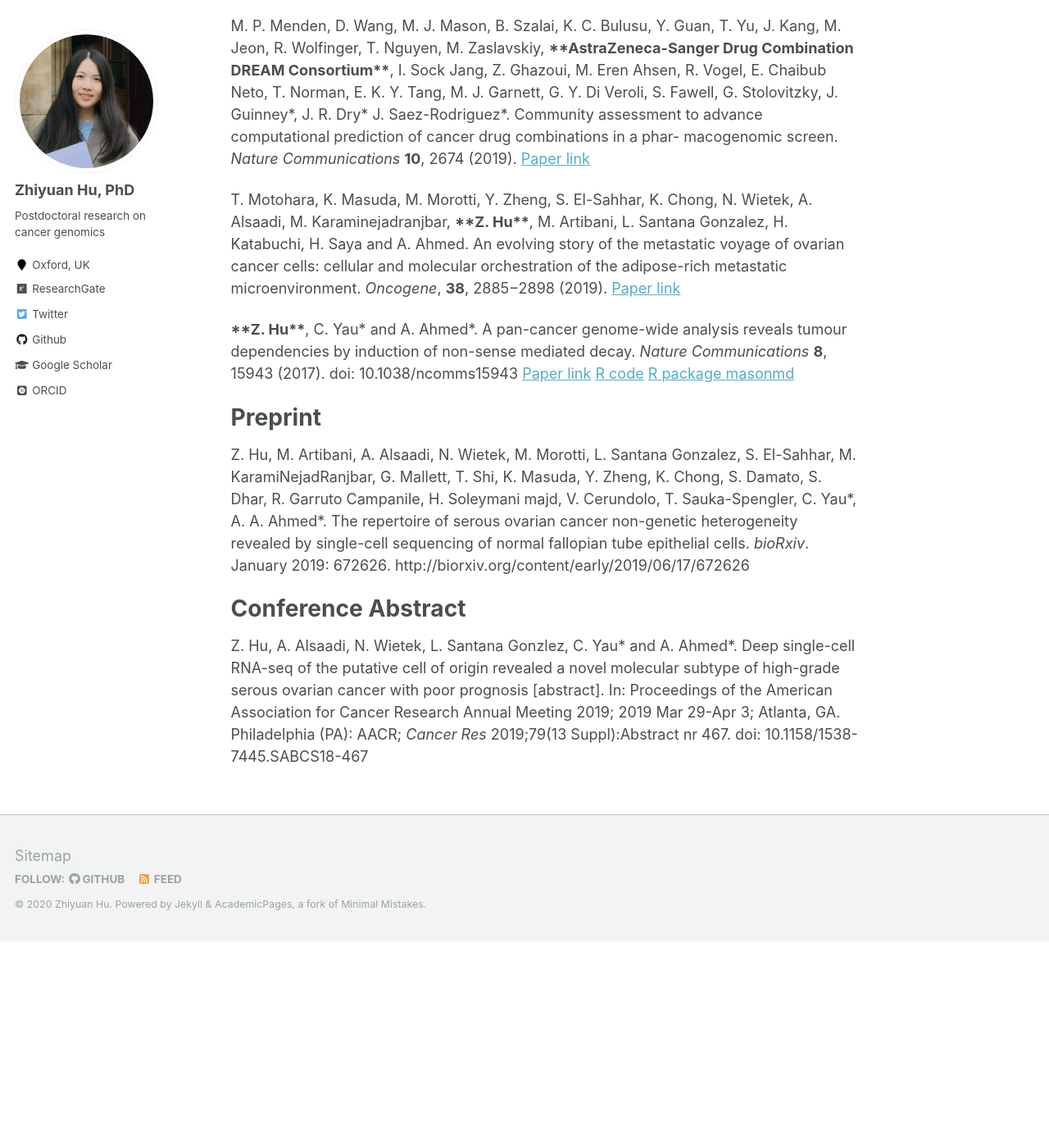
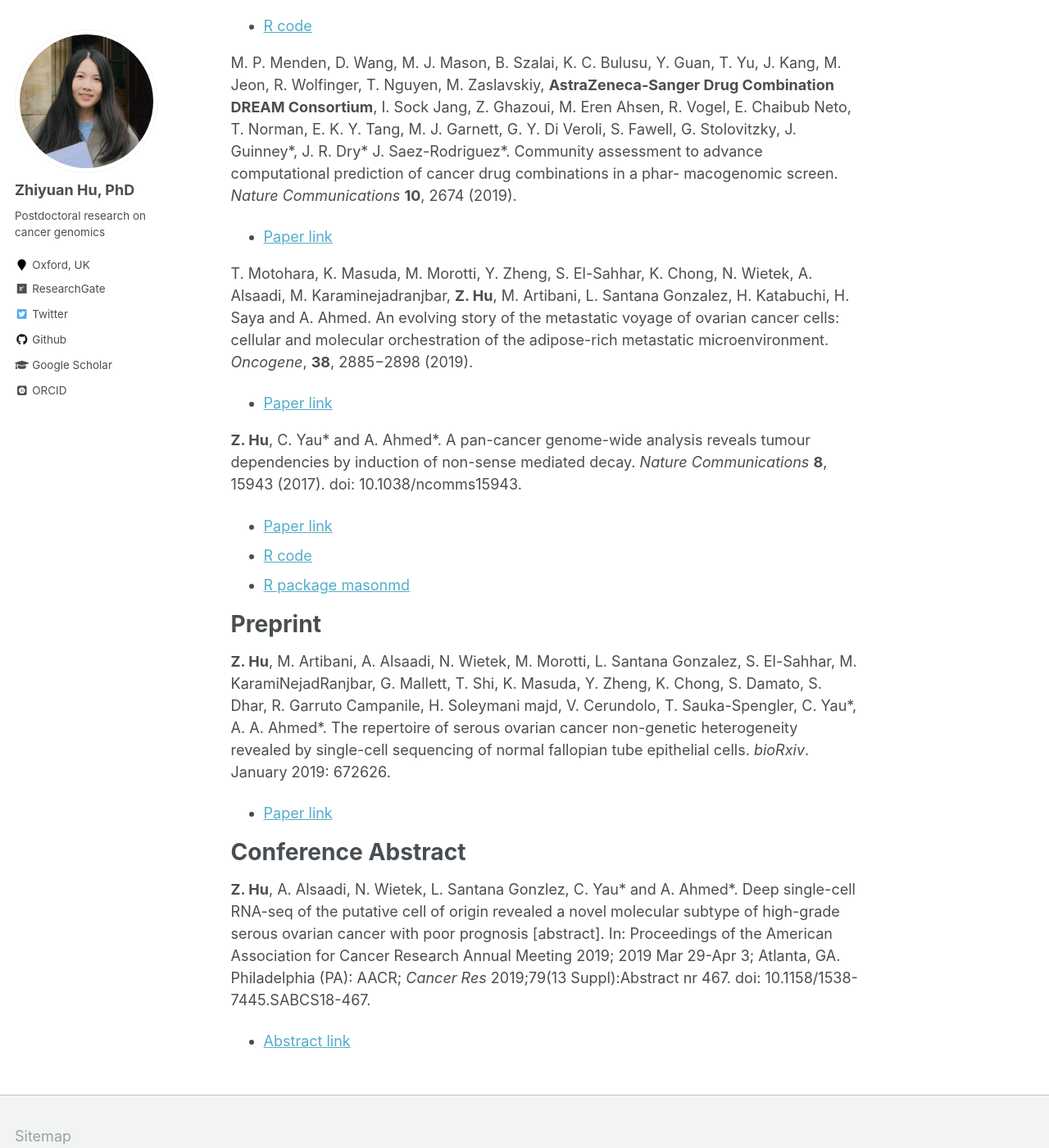
Before and after one commit to ZYBunnyHu/ZYBunnyHu.github.io, a Jekyll site: the page built from _pages/about.md, in a window 1280 px wide and 1400 px high, scrolled down 662 px. Shown: the whole window at 82% size. Built offline with Jekyll 4.4.1, drawn with Linux system fonts in a browser that asks for light colours; some web fonts are replaced; before the commit the page ends 1810 px from its top, so only the background shows below that; some of the changed text lies outside the part shown.

Commit message:
Adjust bio and cv

```diff
--- a/_pages/about.md
+++ b/_pages/about.md
@@ -8,37 +8,51 @@
   - /about.html
 ---
 
-Research interest: Cancer functional genomics, single cell, statistics
-
 Zhiyuan is currently a postdoc in Professor Ahmed's group.
 
 After learning biological science for four years in Peking University, the top university in China, she graduated with the first ranking from the [Honors Program](http://web.bio.pku.edu.cn/UHPB/). During her DPhil at the Wellcome Centre for Human Genetics and the MRC Weatherall Institute of Molecular Medicine, University of Oxford, she was co-supervised by [Professor Ahmed Ahmed](https://www.imm.ox.ac.uk/people/ahmed-ahmed) and [Professor Christopher Yau](https://cwcyau.github.io). She studied nonsense-mediated decay in the pan-cancer genomes and single-cell transcriptomics of the origin of ovarian cancer.
 
+**Research interest**: Cancer functional genomics, single cell, statistics
+
+
+
 Publications
 ======
 
-__**Z. Hu**__, M. Artibani, A. Alsaadi, N. Wietek, M. Morotti, L. Santana Gonzalez, S. El-Sahhar, M. KaramiNejadRanjbar, G. Mallett, T. Shi, K. Masuda, Y. Zheng, K. Chong, S. Damato, S. Dhar, R. Garruto Campanile, H. Soleymani majd, V. Cerundolo, T. Sauka-Spengler, C. Yau\*, A. A. Ahmed\*. The repertoire of serous ovarian cancer non-genetic heterogeneity revealed by single-cell sequencing of normal fallopian tube epithelial cells. *Cancer Cell* (In press) (\* co-corresponding authors)
-[R code](https://github.com/zhiyhu/scFT-paper)
+__Z. Hu__, M. Artibani, A. Alsaadi, N. Wietek, M. Morotti, L. Santana Gonzalez, S. El-Sahhar, M. KaramiNejadRanjbar, G. Mallett, T. Shi, K. Masuda, Y. Zheng, K. Chong, S. Damato, S. Dhar, R. Garruto Campanile, H. Soleymani majd, V. Cerundolo, T. Sauka-Spengler, C. Yau\*, A. A. Ahmed\*. The repertoire of serous ovarian cancer non-genetic heterogeneity revealed by single-cell sequencing of normal fallopian tube epithelial cells. *Cancer Cell* (In press) (\* co-corresponding authors)
 
-M. P. Menden, D. Wang, M. J. Mason, B. Szalai, K. C. Bulusu, Y. Guan, T. Yu, J. Kang, M. Jeon, R. Wolfinger, T. Nguyen, M. Zaslavskiy, __**AstraZeneca-Sanger Drug Combination DREAM Consortium**__, I. Sock Jang, Z. Ghazoui, M. Eren Ahsen, R. Vogel, E. Chaibub Neto, T. Norman, E. K. Y. Tang, M.
-J. Garnett, G. Y. Di Veroli, S. Fawell, G. Stolovitzky, J. Guinney\*, J. R. Dry\* J. Saez-Rodriguez\*. Community assessment to advance computational prediction of cancer drug combinations in a phar- macogenomic screen. *Nature Communications* **10**, 2674 (2019).
-[Paper link](https://www.nature.com/articles/s41467-019-09799-2)
+* [R code](https://github.com/zhiyhu/scFT-paper)
 
 
-T. Motohara, K. Masuda, M. Morotti, Y. Zheng, S. El-Sahhar, K. Chong, N. Wietek, A. Alsaadi, M. Karaminejadranjbar, __**Z. Hu**__, M. Artibani, L. Santana Gonzalez, H. Katabuchi, H. Saya and A. Ahmed. An evolving story of the metastatic voyage of ovarian cancer cells: cellular and molecular orchestration of the adipose-rich metastatic microenvironment. *Oncogene*, **38**, 2885−2898 (2019).
-[Paper link](https://www.nature.com/articles/s41388-018-0637-x)
+M. P. Menden, D. Wang, M. J. Mason, B. Szalai, K. C. Bulusu, Y. Guan, T. Yu, J. Kang, M. Jeon, R. Wolfinger, T. Nguyen, M. Zaslavskiy, __AstraZeneca-Sanger Drug Combination DREAM Consortium__, I. Sock Jang, Z. Ghazoui, M. Eren Ahsen, R. Vogel, E. Chaibub Neto, T. Norman, E. K. Y. Tang, M.
+J. Garnett, G. Y. Di Veroli, S. Fawell, G. Stolovitzky, J. Guinney\*, J. R. Dry\* J. Saez-Rodriguez\*. Community assessment to advance computational prediction of cancer drug combinations in a phar- macogenomic screen. *Nature Communications* **10**, 2674 (2019).
 
-__**Z. Hu**__, C. Yau\* and A. Ahmed\*. A pan-cancer genome-wide analysis reveals tumour dependencies by induction of non-sense mediated decay. *Nature Communications* **8**, 15943 (2017). doi: 10.1038/ncomms15943
-[Paper link](https://www.nature.com/articles/ncomms15943)
-[R code](https://github.com/zhiyhu/NMD-paper)
-[R package masonmd](https://github.com/zhiyhu/masonmd)
+* [Paper link](https://www.nature.com/articles/s41467-019-09799-2)
+
+
+T. Motohara, K. Masuda, M. Morotti, Y. Zheng, S. El-Sahhar, K. Chong, N. Wietek, A. Alsaadi, M. Karaminejadranjbar, __Z. Hu__, M. Artibani, L. Santana Gonzalez, H. Katabuchi, H. Saya and A. Ahmed. An evolving story of the metastatic voyage of ovarian cancer cells: cellular and molecular orchestration of the adipose-rich metastatic microenvironment. *Oncogene*, **38**, 2885−2898 (2019).
+
+* [Paper link](https://www.nature.com/articles/s41388-018-0637-x)
+
+
+__Z. Hu__, C. Yau\* and A. Ahmed\*. A pan-cancer genome-wide analysis reveals tumour dependencies by induction of non-sense mediated decay. *Nature Communications* **8**, 15943 (2017). doi: 10.1038/ncomms15943.
+
+* [Paper link](https://www.nature.com/articles/ncomms15943)
+* [R code](https://github.com/zhiyhu/NMD-paper)
+* [R package masonmd](https://github.com/zhiyhu/masonmd)
+
 
 
 Preprint
 ======
-Z. Hu, M. Artibani, A. Alsaadi, N. Wietek, M. Morotti, L. Santana Gonzalez, S. El-Sahhar, M. KaramiNejadRanjbar, G. Mallett, T. Shi, K. Masuda, Y. Zheng, K. Chong, S. Damato, S. Dhar, R. Garruto Campanile, H. Soleymani majd, V. Cerundolo, T. Sauka-Spengler, C. Yau\*, A. A. Ahmed\*. The repertoire of serous ovarian cancer non-genetic heterogeneity revealed by single-cell sequencing of normal fallopian tube epithelial cells. *bioRxiv*. January 2019: 672626. http://biorxiv.org/content/early/2019/06/17/672626
+__Z. Hu__, M. Artibani, A. Alsaadi, N. Wietek, M. Morotti, L. Santana Gonzalez, S. El-Sahhar, M. KaramiNejadRanjbar, G. Mallett, T. Shi, K. Masuda, Y. Zheng, K. Chong, S. Damato, S. Dhar, R. Garruto Campanile, H. Soleymani majd, V. Cerundolo, T. Sauka-Spengler, C. Yau\*, A. A. Ahmed\*. The repertoire of serous ovarian cancer non-genetic heterogeneity revealed by single-cell sequencing of normal fallopian tube epithelial cells. *bioRxiv*. January 2019: 672626.
+
+* [Paper link](http://biorxiv.org/content/early/2019/06/17/672626)
+
 
 
 Conference Abstract
 ======
-Z. Hu, A. Alsaadi, N. Wietek, L. Santana Gonzlez, C. Yau\* and A. Ahmed\*. Deep single-cell RNA-seq of the putative cell of origin revealed a novel molecular subtype of high-grade serous ovarian cancer with poor prognosis [abstract]. In: Proceedings of the American Association for Cancer Research Annual Meeting 2019; 2019 Mar 29-Apr 3; Atlanta, GA. Philadelphia (PA): AACR; *Cancer Res* 2019;79(13 Suppl):Abstract nr 467. doi: 10.1158/1538-7445.SABCS18-467
+__Z. Hu__, A. Alsaadi, N. Wietek, L. Santana Gonzlez, C. Yau\* and A. Ahmed\*. Deep single-cell RNA-seq of the putative cell of origin revealed a novel molecular subtype of high-grade serous ovarian cancer with poor prognosis [abstract]. In: Proceedings of the American Association for Cancer Research Annual Meeting 2019; 2019 Mar 29-Apr 3; Atlanta, GA. Philadelphia (PA): AACR; *Cancer Res* 2019;79(13 Suppl):Abstract nr 467. doi: 10.1158/1538-7445.SABCS18-467.
+
+* [Abstract link](https://cancerres.aacrjournals.org/content/79/13_Supplement/467)
```
Also changed, not shown: _pages/cv.md (+1 -18 lines).
